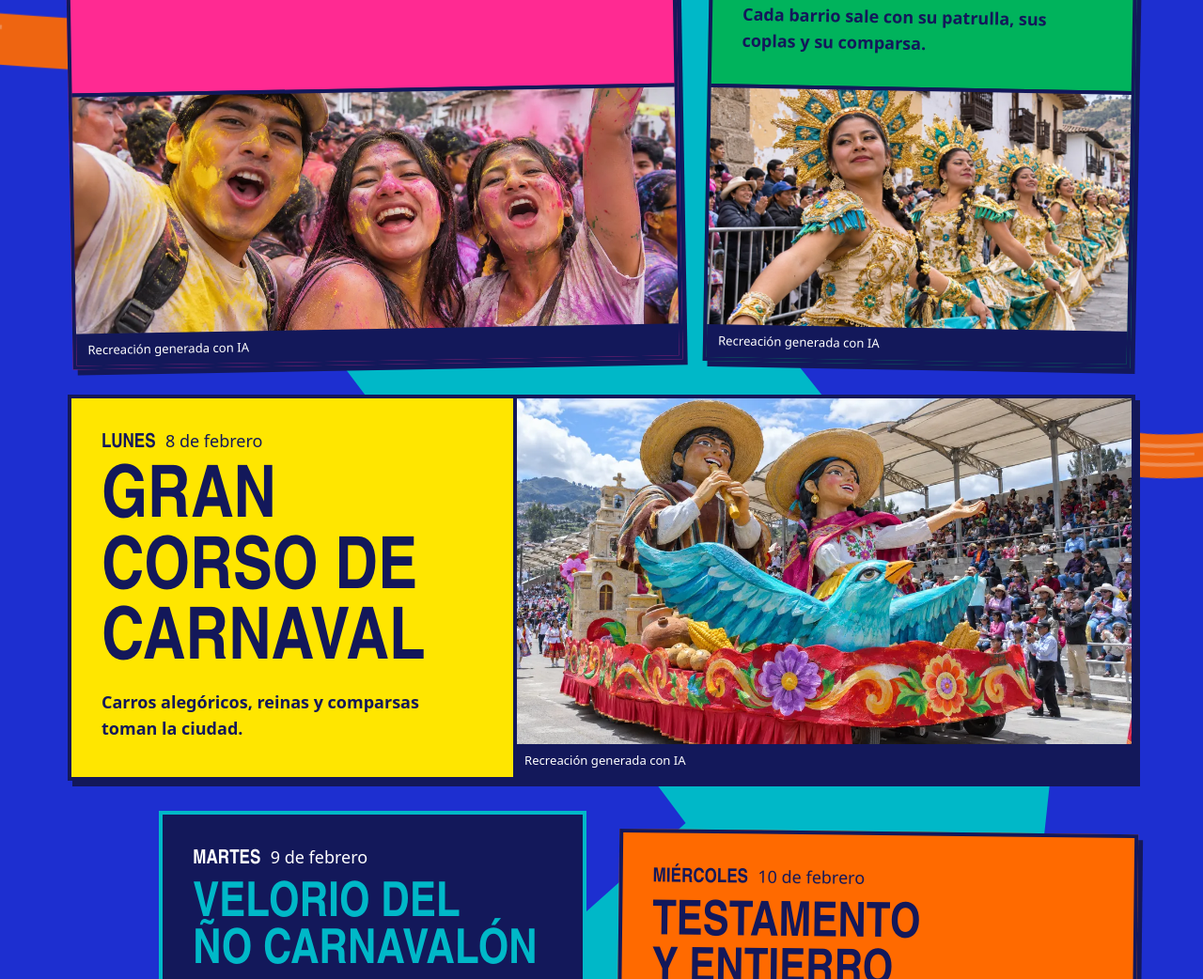
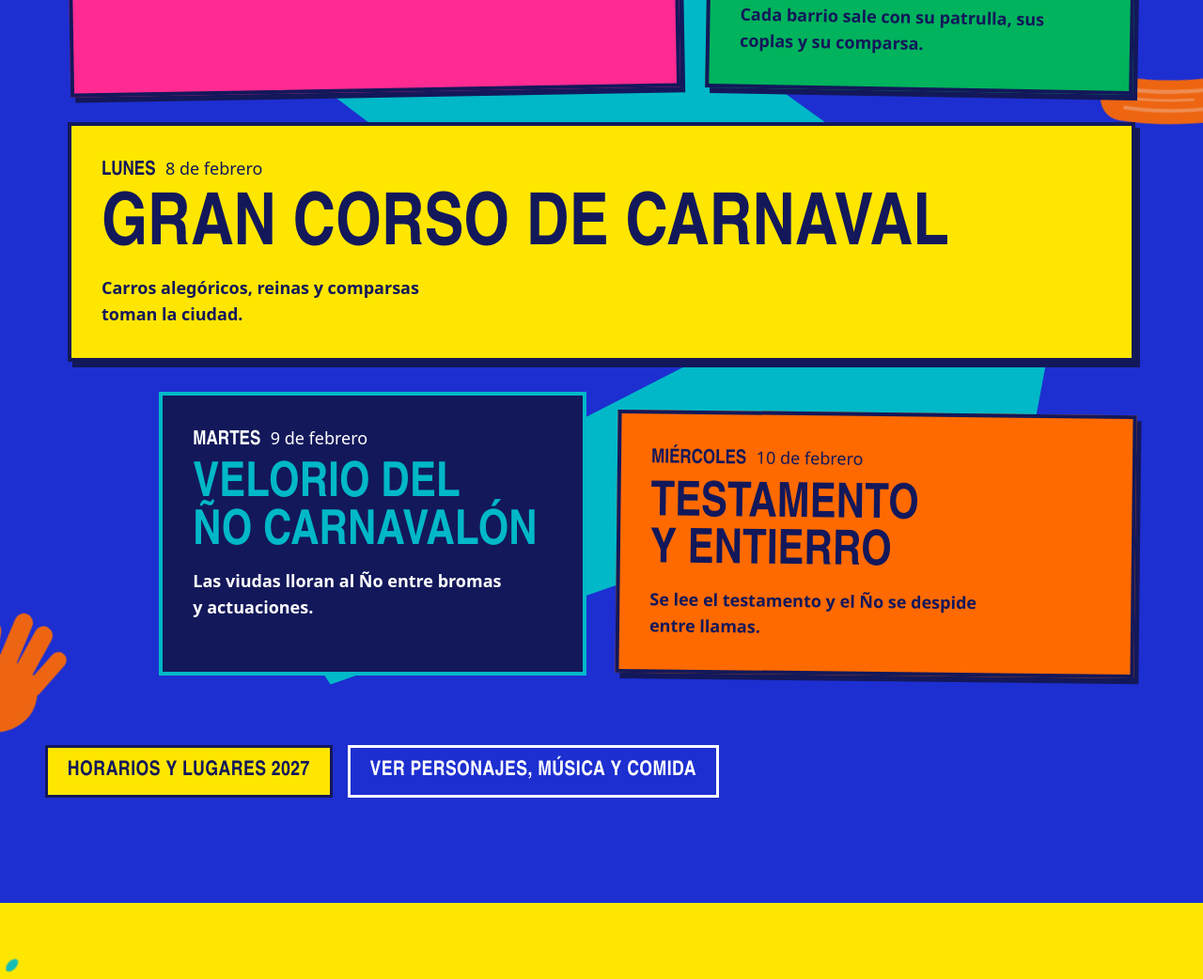
Before and after one commit to tefosc/carnavaloco, an Astro site: page / in a window 1280 px wide. Shown: the part 2194-3236 px from the top of the page at 94% size. Built offline with nearby package versions, Linux system fonts and the light colour scheme; Astro itself is replaced by a stand-in of ours; a web font is replaced by a local one.

Commit message:
Pasacalle sin imágenes

```diff
--- a/src/components/Pasacalle.astro
+++ b/src/components/Pasacalle.astro
@@ -2,12 +2,12 @@
 import { ANIO, dias } from '../data/carnaval2027';
 import { diaDeCarnaval, formatearFecha, momentoDelCarnaval } from '../lib/fechas';
 
-const afiches: Record<string, { frase: string; alt: string }> = {
-  sabado: { frase: 'Sale el Ño y la calle se llena de pintura.', alt: 'Jóvenes con el rostro pintado celebran en una calle cajamarquina' },
-  domingo: { frase: 'Cada barrio sale con su patrulla, sus coplas y su comparsa.', alt: 'Una comparsa desfila con trajes bordados y tocados dorados' },
-  lunes: { frase: 'Carros alegóricos, reinas y comparsas toman la ciudad.', alt: 'Carro alegórico con figuras cajamarquinas y un ave azul frente a las tribunas' },
-  martes: { frase: 'Las viudas lloran al Ño entre bromas y actuaciones.', alt: 'Dos viudas representan su duelo junto al ataúd del Ño' },
-  miercoles: { frase: 'Se lee el testamento y el Ño se despide entre llamas.', alt: 'Un vecino lee el testamento junto al muñeco del Ño Carnavalón' },
+const frases: Record<string, string> = {
+  sabado: 'Sale el Ño y la calle se llena de pintura.',
+  domingo: 'Cada barrio sale con su patrulla, sus coplas y su comparsa.',
+  lunes: 'Carros alegóricos, reinas y comparsas toman la ciudad.',
+  martes: 'Las viudas lloran al Ño entre bromas y actuaciones.',
+  miercoles: 'Se lee el testamento y el Ño se despide entre llamas.',
 };
 
 const formatoDia = new Intl.DateTimeFormat('es-PE', { weekday: 'long', timeZone: 'UTC' });
@@ -16,7 +16,6 @@ const momento = momentoDelCarnaval(ANIO);
 
 <ol class="pasacalle" data-pasacalle>
   {dias.map((dia) => {
-    const afiche = afiches[dia.id];
     const fecha = diaDeCarnaval(ANIO, dia.offset);
     const hoy = momento.fase === 'durante' && momento.offset === dia.offset;
     return (
@@ -30,17 +29,11 @@ const momento = momentoDelCarnaval(ANIO);
             <span class="parada__hoy" hidden={!hoy}>Hoy</span>
           </div>
           <h3>{dia.titulo}</h3>
-          <p>{afiche?.frase ?? dia.texto}</p>
+          <p>{frases[dia.id] ?? dia.texto}</p>
           {dia.recorridoConfirmado && (
             <a href={'/2027/?dia=' + dia.id + '#recorridos'} hidden={!hoy}>Ver recorrido</a>
           )}
         </div>
-        {afiche && (
-          <figure class="parada__imagen">
-            <img src={'/pasacalle/' + dia.id + '.webp'} alt={afiche.alt} width="1120" height="630" loading="lazy" decoding="async" class="parada__foto" />
-            <figcaption>Recreación generada con IA</figcaption>
-          </figure>
-        )}
       </li>
     );
   })}
@@ -94,7 +87,7 @@ const momento = momentoDelCarnaval(ANIO);
 
   .parada--sabado { grid-column: 1 / 8; rotate: -1deg; }
   .parada--domingo { grid-column: 8 / -1; rotate: 1deg; margin-top: 1.65rem; }
-  .parada--lunes { grid-column: 1 / -1; display: grid; grid-template-columns: 5fr 7fr; }
+  .parada--lunes { grid-column: 1 / -1; }
   .parada--martes { grid-column: 2 / 7; }
   .parada--miercoles { grid-column: 7 / -1; rotate: 0.65deg; margin-top: 1.4rem; }
 
@@ -149,40 +142,6 @@ const momento = momentoDelCarnaval(ANIO);
   .parada p { max-width: 34ch; font-weight: 650; }
   .parada a { justify-self: start; color: inherit; font-weight: 800; }
 
-  .parada__imagen {
-    display: grid;
-    grid-template-rows: 1fr auto;
-    margin: auto 0 0;
-    background: var(--tinta);
-    color: var(--blanco);
-  }
-
-  .parada__imagen figcaption {
-    padding: 0.45rem 0.75rem;
-    font-size: 0.82rem;
-  }
-
-  .parada--lunes .parada__imagen {
-    margin-top: 0;
-  }
-
-  .parada__foto {
-    width: 100%;
-    height: clamp(9rem, 20vw, 17rem);
-    object-fit: cover;
-    border-top: 4px solid var(--tinta);
-    margin-top: auto;
-  }
-
-  .parada--lunes .parada__foto {
-    height: 100%;
-    max-height: 24rem;
-    object-position: center 25%;
-    min-height: 15rem;
-    border-top: 0;
-    border-left: 4px solid var(--tinta);
-  }
-
   @media (max-width: 700px) {
     .pasacalle {
       grid-template-columns: minmax(0, 1fr);
@@ -202,11 +161,5 @@ const momento = momentoDelCarnaval(ANIO);
       rotate: none;
     }
 
-    .parada--lunes .parada__foto {
-      height: 12rem;
-      min-height: 0;
-      border-top: 4px solid var(--tinta);
-      border-left: 0;
-    }
   }
 </style>
```
Also changed, not shown: public/pasacalle/domingo.webp (deleted), public/pasacalle/lunes.webp (deleted), public/pasacalle/martes.webp (deleted), public/pasacalle/miercoles.webp (deleted), public/pasacalle/sabado.webp (deleted).
